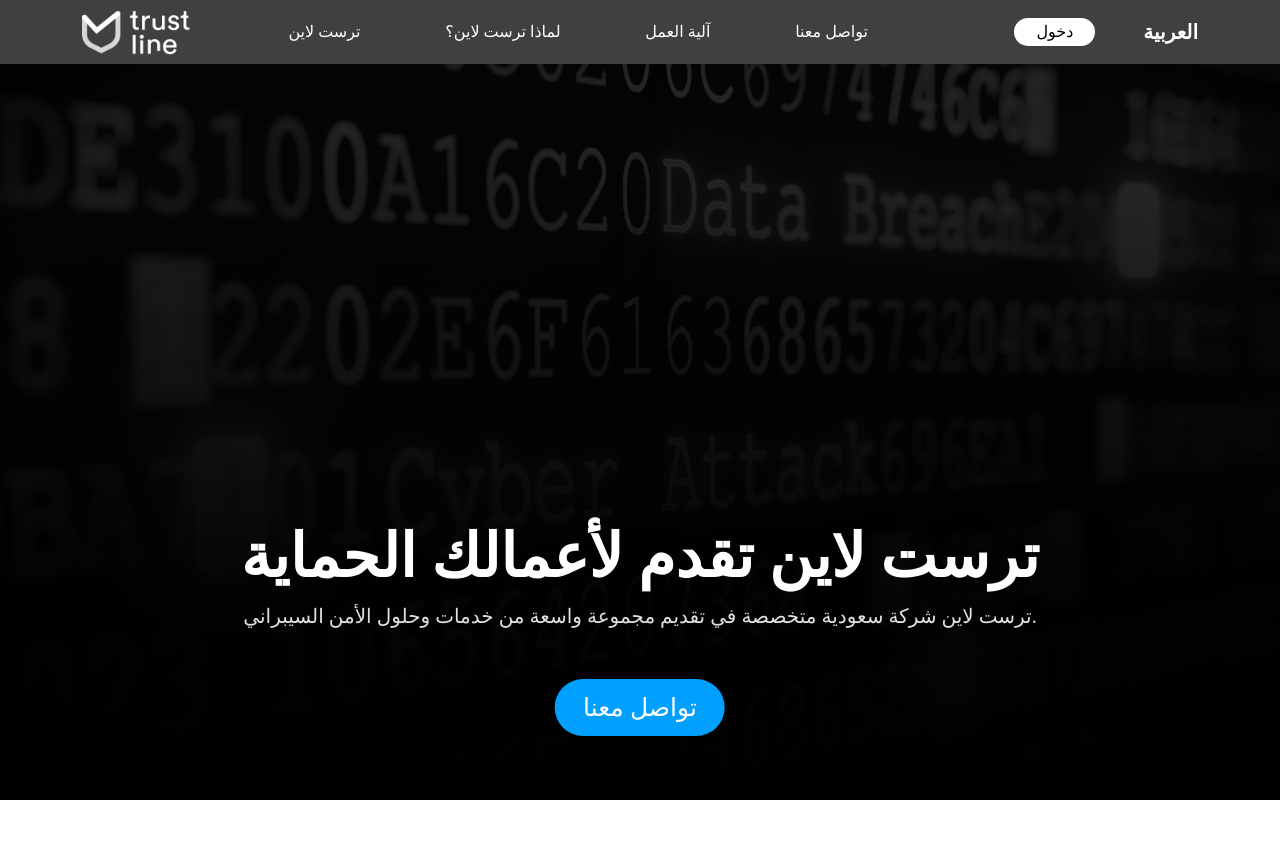
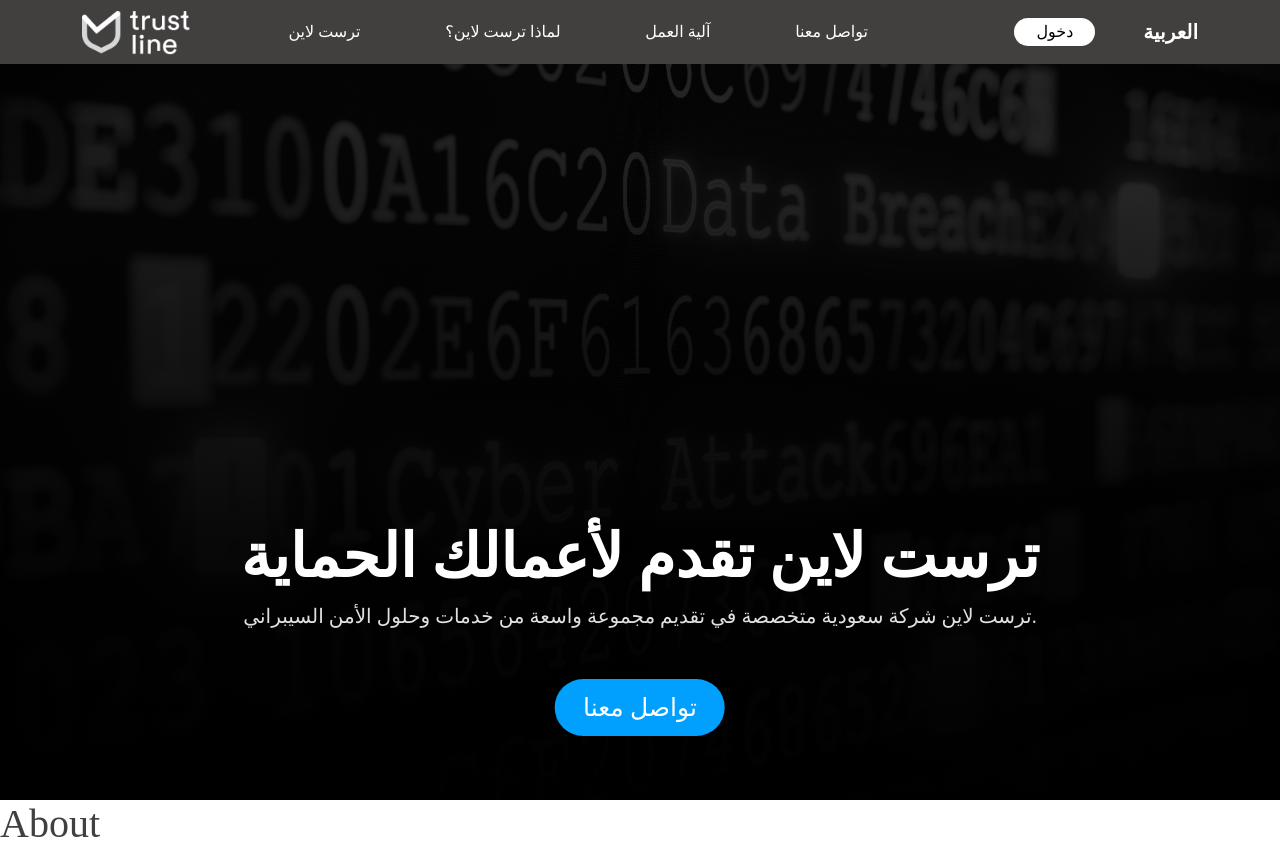
Before and after one commit to mostafashabanelbanna/trust-line, a React (Create React App) app: page / in a window 1280 px wide. Before the commit the page ends 800 px from the top, so only its background shows below. Built offline with nearby package versions, Linux system fonts and the light colour scheme; a web font is replaced by a local one.

Commit message:
init about

```diff
--- /dev/null
+++ b/src/view/home/about/About.js
@@ -0,0 +1,7 @@
+import React from "react";
+
+const About = () => {
+  return <h1>About</h1>;
+};
+
+export default About;
--- a/src/view/home/index.js
+++ b/src/view/home/index.js
@@ -1,11 +1,12 @@
 import React from "react";
+import About from "./about/About";
 import Hero from "./hero/Hero";
 
 const Home = ({ section1Ref }) => {
   return (
     <div>
-      {" "}
-      <Hero section1Ref={section1Ref} />{" "}
+      <Hero section1Ref={section1Ref} />
+      <About />
     </div>
   );
 };
```
